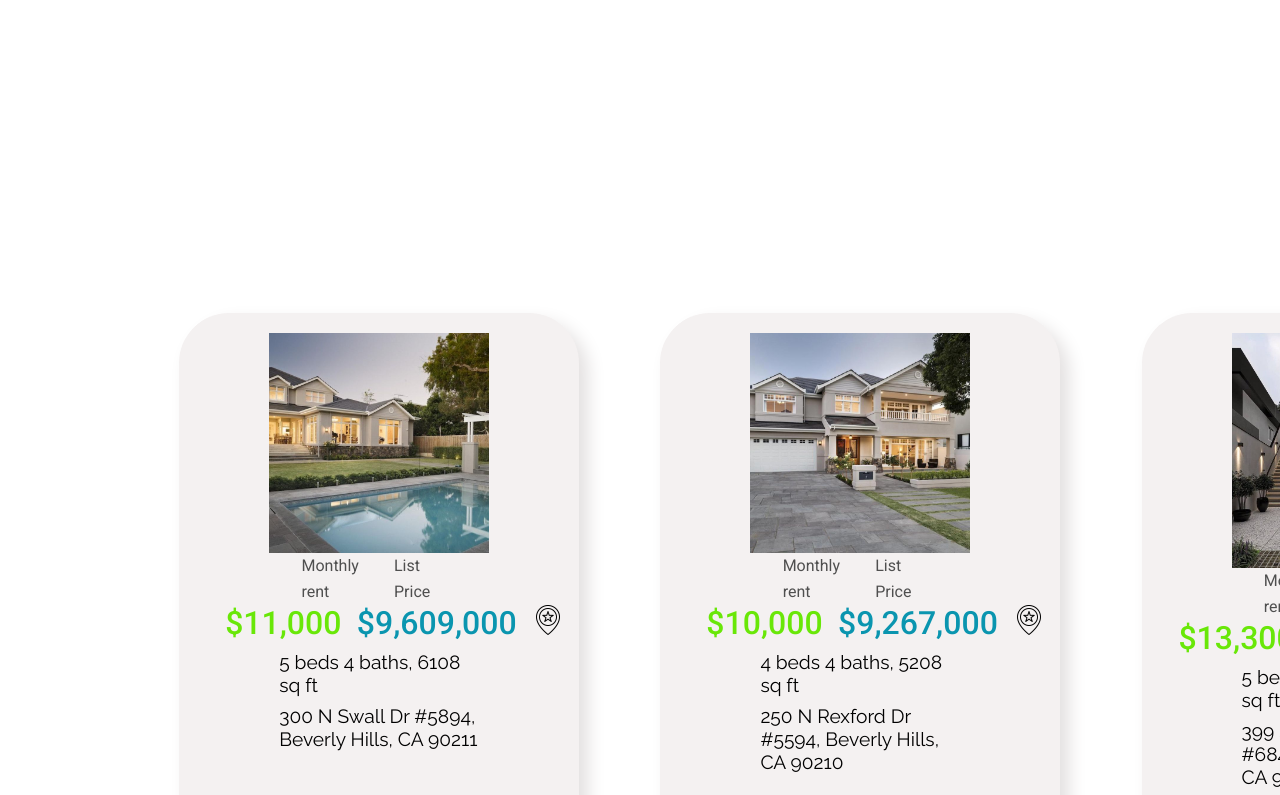
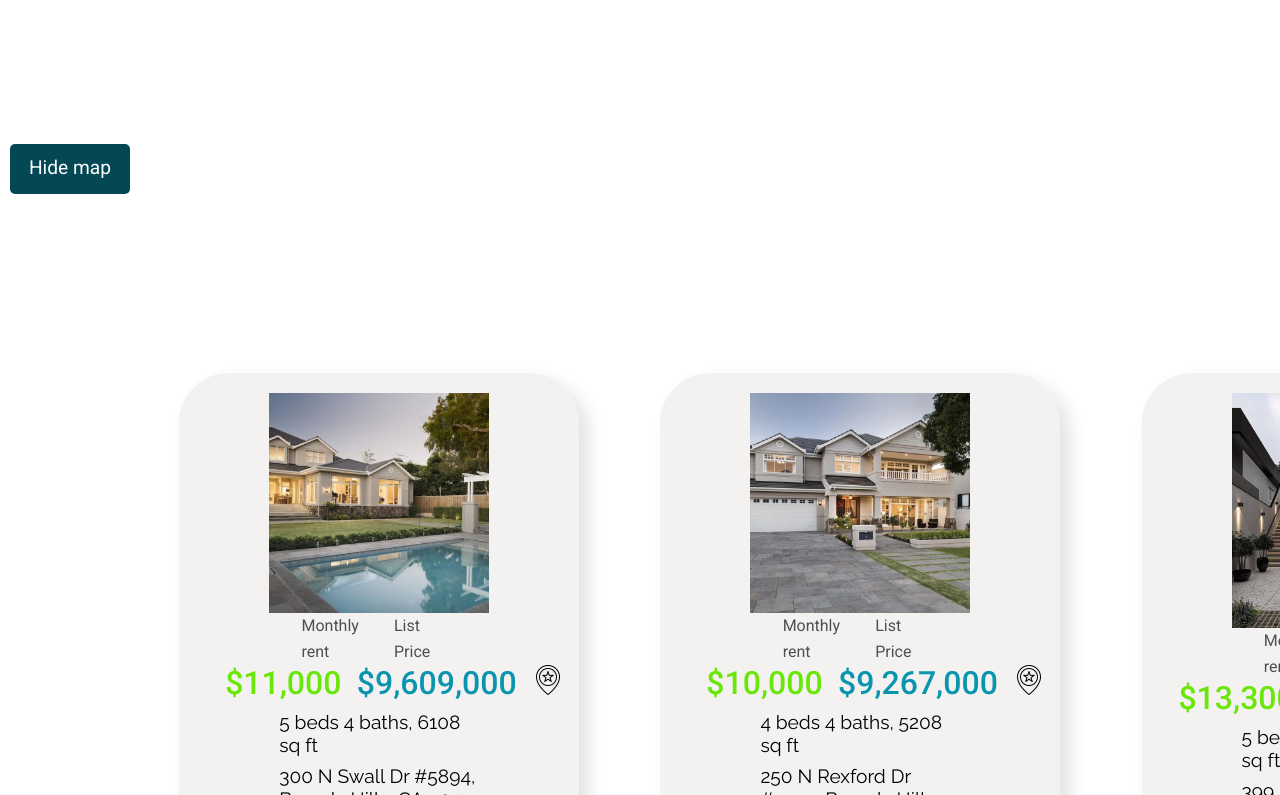
Before and after one commit to edwardoboh/beverly-estate, a React (Create React App) app: page / in a window 1280 px wide. Shown: the part 1745-2540 px from the top of the page. Built offline with nearby package versions, Linux system fonts and the light colour scheme; a web font is replaced by a local one.

Commit message:
map toggle

```diff
--- a/src/App.css
+++ b/src/App.css
@@ -267,6 +267,16 @@ button.navbar-toggler{
   overflow-x: auto;
 }
 
+.map-view{
+  width: 120px;
+  background-color: #044855;
+  border-radius: 5px;
+  color: white;
+  height: 50px;
+  border-width: 0;
+  font-size: 1.2em;
+  margin:10px 0 0 10px;
+}
 
 @media only screen and (max-width: 414px) {
   a.nav-link{
--- a/src/App.js
+++ b/src/App.js
@@ -21,7 +21,6 @@ const stepsElements = HowtoData.map(info =>{
 });
 
 
-
   return (
     <div className="App">
       <Nav />
@@ -32,7 +31,7 @@ const stepsElements = HowtoData.map(info =>{
         {stepsElements}
       </div>
 
-      <Houses />
+      <Houses  />
       <Testimonial />
       <div className='testimonial-elements'>
       <Review />
--- a/src/components/HouseCards.js
+++ b/src/components/HouseCards.js
@@ -16,8 +16,11 @@ function Card ({id, housePic, rent, List, size, site, favorite}) {
         })
     };
 
+
+
     return(
         <>
+
             <div className="house-cards" >
                 <div className="card-content">
 
--- a/src/pages/Houses.js
+++ b/src/pages/Houses.js
@@ -13,9 +13,30 @@ function Houses (){
         )
     })
 
+const[showMap, setShowMap] =React.useState(true);
+
+function toggleMap(){
+    setShowMap(prevMap => !prevMap)
+}
+
+
+
     return (
-        <div className="HouseElements">
-            {HouseElements}
+<div>
+
+
+
+    <button className="map-view"
+    onClick={toggleMap}
+
+    >{ showMap ? "Hide map" : "Show map"}</button>
+
+
+
+    { showMap && <div className="HouseElements">
+
+        {HouseElements}
+    </div>}
         </div>
     )
 }
```
